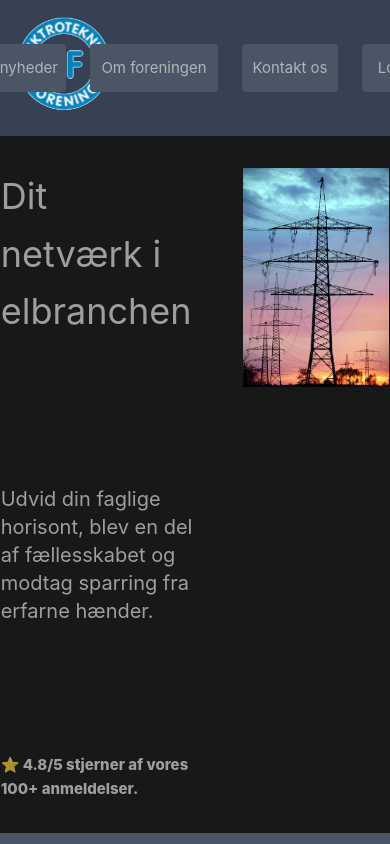
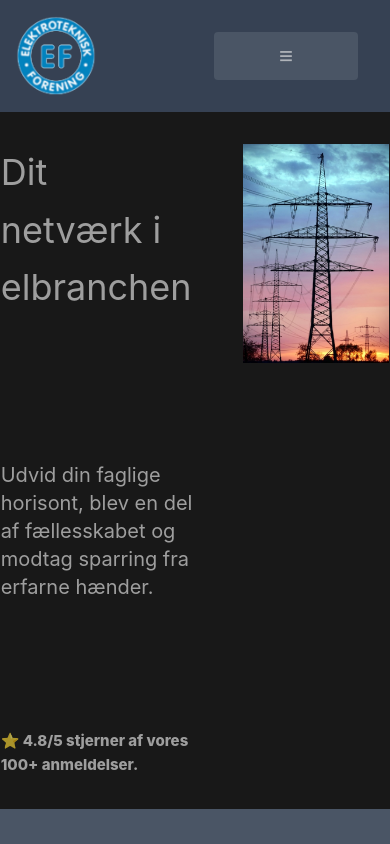
Before and after one commit to AndersBjerregaard/dkef, a Vue app in the folder src/dkef-vue/: page / in a window 390 px wide. Shown: the top 844 px of the page. Built offline with nearby package versions, Linux system fonts and the light colour scheme.

Commit message:
wip: burger menu

```diff
--- a/src/dkef-vue/src/App.vue
+++ b/src/dkef-vue/src/App.vue
@@ -1,20 +1,21 @@
 <script setup lang="ts">
 import { RouterView, RouterLink } from 'vue-router'
-// import HelloWorld from './components/HelloWorld.vue'
+import { ref } from 'vue'
+
+const isOpen = ref(false);
 </script>
 
 <template>
   <header>
     <div>
-      <!-- HelloWorld msg="You did it!" /> -->
-
       <nav class="flex bg-gray-700 p-4 w-screen">
         <RouterLink to="/">
-          <div class="w-24">
+          <div class="w-20">
             <img width="100" height="100" src="@/assets/dkef-logo.png" alt="DKEF logo">
           </div>
         </RouterLink>
-        <div class="w-full">
+        <!-- Inline buttons (visible on larger screens ) -->
+        <div class="hidden md:flex md:w-full">
           <div class="flex p-4 justify-end items-center">
             <div class="p-3">
               <button class="rounded bg-gray-600 h-12 w-36 p-2 cursor-pointer hover:bg-gray-800">Medlemsfordele</button>
@@ -34,8 +35,14 @@ import { RouterView, RouterLink } from 'vue-router'
             </div>
           </div>
         </div>
-        <!-- <RouterLink to="/">Home</RouterLink>
-        <RouterLink to="/about">About</RouterLink> -->
+
+        <!-- Burger menu (visible on small screens) -->
+        <div class="md:hidden flex w-full p-4 justify-end items-center">
+          <button class="rounded bg-gray-600 h-12 w-36 p-2 cursor-pointer hover:bg-gray-800 text-2xl" @click="isOpen = !isOpen">≡</button>
+          <div v-if="isOpen" class="flex items-center justify-center">
+            <p class="cursor-pointer rounded bg-gray-600 h-12 w-36 p-3 hover:bg-gray-800 text-center">Burger button</p>
+          </div>
+        </div>
       </nav>
     </div>
   </header>
```
